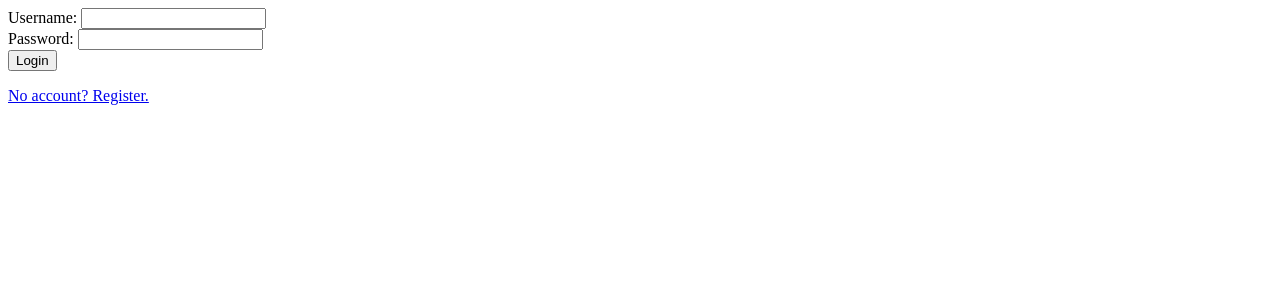
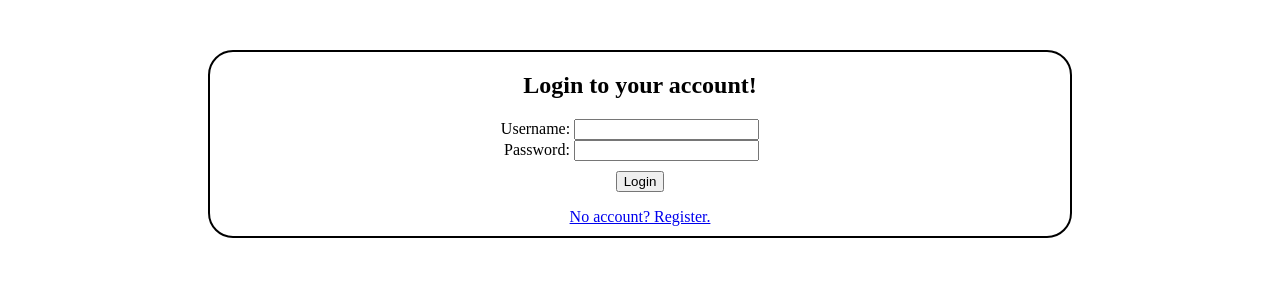
Before and after one commit to wornsoulbit/FinalProjectECom, a PHP site: a page that uses FinalProject/app/views/Login/login.php in a window 1280 px wide. Shown: the top 300 px of the page. Run offline with PHP 8.4, Linux system fonts and the light colour scheme; some libraries are stand-ins or nearby versions.

Commit message:
added css styling to the Login and searchProfile views

```diff
--- /dev/null
+++ b/FinalProject/CSS/LoginCss/login.css
@@ -0,0 +1,24 @@
+#container {
+    text-align: center;
+    margin-top: 50px;
+    margin-left: 200px;
+    margin-right: 200px;
+    border: solid;
+    border-width: 2px;
+    border-radius: 25px;
+    padding-bottom: 10px;
+}
+
+#loginForm {
+    margin-right: 20px;
+}
+
+#password {
+    margin-left: 3px;
+    padding-top: 10px;
+}
+
+#loginButton {
+    margin-top: 10px;
+    margin-left: 20px;
+}
--- a/FinalProject/app/views/Login/login.php
+++ b/FinalProject/app/views/Login/login.php
@@ -1,19 +1,23 @@
 <html>
 <head>
 	<title>Log into an account</title>
+	<link rel="stylesheet" href="<?=BASE?>/CSS/LoginCss/login.css">
 </head>
 <body>
+	<div id="container">
 		<?php
 			if(isset($_GET['error']))
 				echo $_GET['error'];
 		?>
-	<form method="post" action="">
-		<label>Username: <input type="text" name="username" /></label><br />
-		<label>Password: <input type="password" name="password" /></label><br />
+		<h2>Login to your account!</h2>
+		<form method="post" action="" id="loginForm">
+			<label id="username">Username: <input type="text" name="username" /></label><br />
+			<label id="password">Password: <input type="password" name="password" /></label><br />
 
-		<input type="submit" name="action" value="Login" />
+			<input type="submit" name="action" value="Login" id="loginButton"/>
 
 		</form>
 		<a href="<?=BASE?>/Default/register">No account? Register.</a>
+	</div>
 </body>
 </html>
```
Also changed, not shown: FinalProject/CSS/LoginCss/register.css (added, +25 -0 lines), FinalProject/app/views/Login/register.php (+8 -4 lines), FinalProject/app/views/Profile/searchProfile.php (+7 -1 lines). Lines whose indentation alone changed are shown as unchanged.
